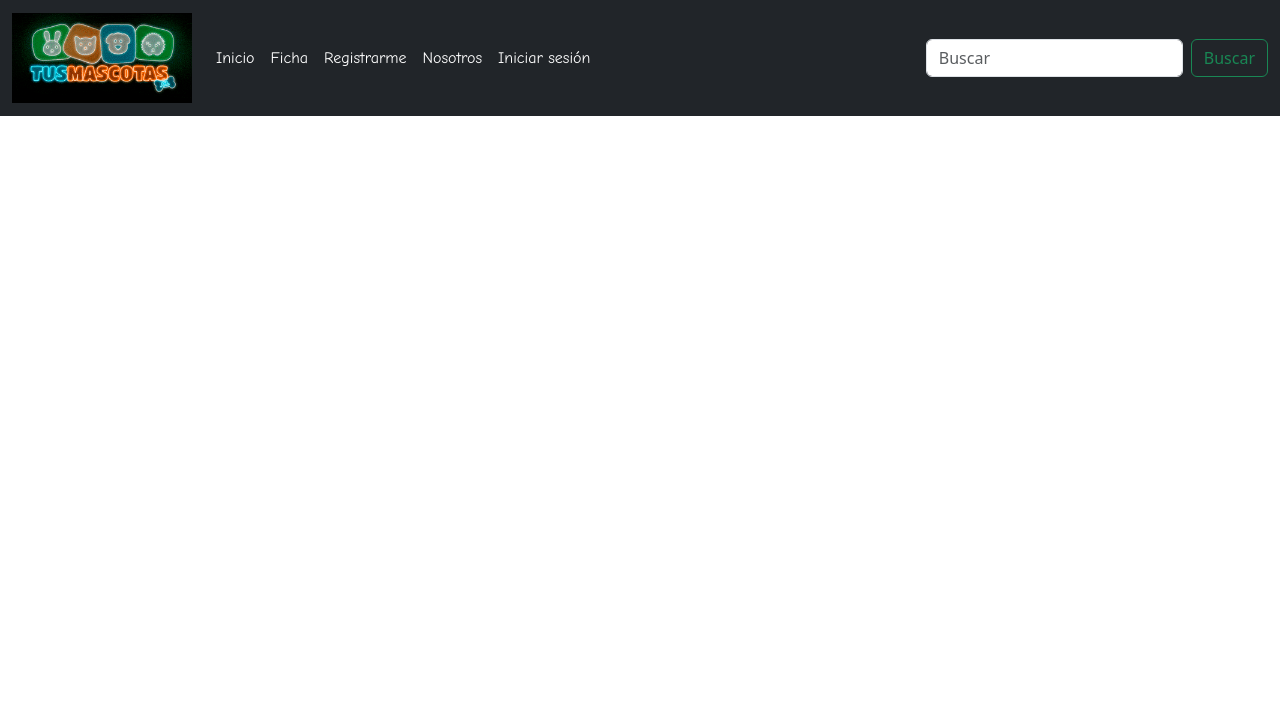
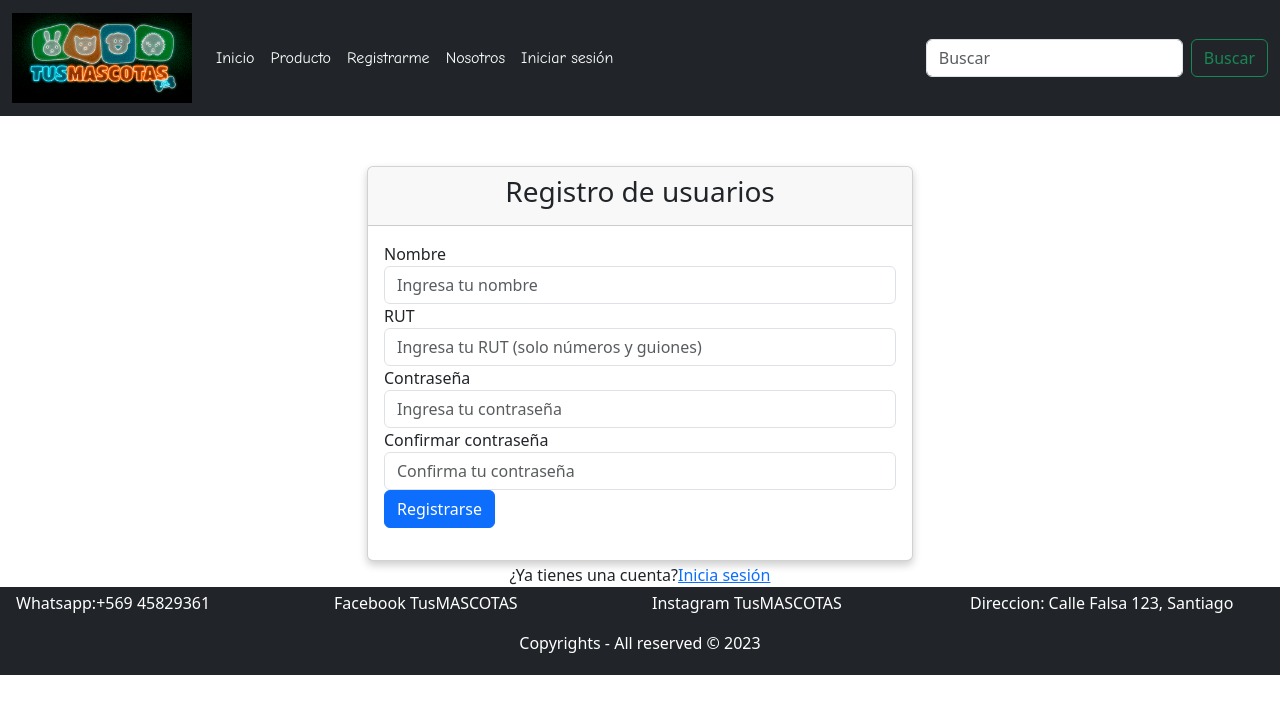
Before and after one commit to 4ur1s/Power-Ranger, a plain HTML site: page registro.HTML in a window 1280 px wide. Drawn offline with nearby package versions, Linux system fonts and the light colour scheme.

Commit message:
Prueba V1.4
finalizado""

```diff
--- a/CSS/style.CSS
+++ b/CSS/style.CSS
@@ -61,4 +61,4 @@ body {
 /*Ajuste de columna*/
 .row-cols-custom {
     margin: 15px;
-  }
+}
--- a/registro.HTML
+++ b/registro.HTML
@@ -25,7 +25,7 @@
             <a class="nav-link active navbar-link" aria-current="page" href="index.HTML">Inicio</a>
           </li>
           <li class="nav-item">
-            <a class="nav-link active navbar-link" aria-current="page" href="ficha.HTML">Ficha</a>
+            <a class="nav-link active navbar-link" aria-current="page" href="ficha.HTML">Producto</a>
           </li>
           <li class="nav-item">
             <a class="nav-link active navbar-link" aria-current="page" href="registro.HTML">Registrarme</a>
@@ -44,3 +44,78 @@
       </div>
     </div>
   </nav>
+
+  <!-- contenido -->
+  <div class="container">
+    <div class="row justify-content-center">
+        <div class="col-md-6 mt-5">
+            <div class="card">
+                <div class="card-header">
+                    <h3 class="text-center">Registro de usuarios</h3>
+                </div>
+                <div class="card-body">
+                    <form>
+                        <div class="form-group">
+                            <label for="name">Nombre</label>
+                            <input type="text" class="form-control" id="name" placeholder="Ingresa tu nombre">
+                        </div>
+                        <div class="form-group">
+                            <label for="rut">RUT</label>
+                            <input type="text" class="form-control" id="rut" placeholder="Ingresa tu RUT (solo números y guiones)">
+                        </div>
+                        <div class="form-group">
+                            <label for="password">Contraseña</label>
+                            <input type="password" class="form-control" id="password" placeholder="Ingresa tu contraseña">
+                        </div>
+                        <div class="form-group">
+                            <label for="confirm_password">Confirmar contraseña</label>
+                            <input type="password" class="form-control" id="confirm_password" placeholder="Confirma tu contraseña">
+                        </div>
+                        <div class="form-group mb-3">
+                          <button type="submit" class="btn btn-primary btn-block">Registrarse</button>
+                        </div>
+                    </form>
+                </div>
+            </div>
+        </div>
+    </div>
+  </div>
+
+
+              <div class="card-footer">
+                  <div class="d-flex justify-content-center links">
+                      ¿Ya tienes una cuenta? <a href="ingresar.HTML">Inicia sesión</a>
+                  </div>
+                  <div class="d-flex justify-content-center">
+                      <a href="#"><i class="fa fa-facebook"></i></a>
+                      <a href="#"><i class="fa fa-twitter"></i></a>
+                      <a href="#"><i class="fa fa-google-plus"></i></a>
+                  </div>
+              </div>
+          </div>
+      </div>
+  </div>
+</div>
+<!--Pie de página-->
+<div class="pie-de-pagina container-fluid">
+  <div class="row p-lg-1 bg-dark text-white">
+    <div class="col-sm-12 col-md-6 col-lg-4 col-xl-3">
+      <p>Whatsapp:+569 45829361</p>
+    </div>
+    <div class="col-sm-12 col-md-6 col-lg-4 col-xl-3">
+      <p>Facebook TusMASCOTAS
+      </p>
+    </div>
+    <div class="col-sm-12 col-md-6 col-lg-4 col-xl-3">
+      <p>Instagram TusMASCOTAS
+      </p>
+    </div>
+    <div class="col-sm-12 col-md-6 col-lg-4 col-xl-3">
+      <p>Direccion: Calle Falsa 123, Santiago
+      </p>
+    </div>
+    <div class="col-sm-12">
+      <p class="text-center">Copyrights - All reserved © 2023</p>
+    </div>
+  </div>
+</div>
```
Also changed, not shown: ficha.HTML (+4 -4 lines), index.HTML (+25 -1 lines), ingresar.HTML (+30 -7 lines), nosotros.HTML (+24 -1 lines).
